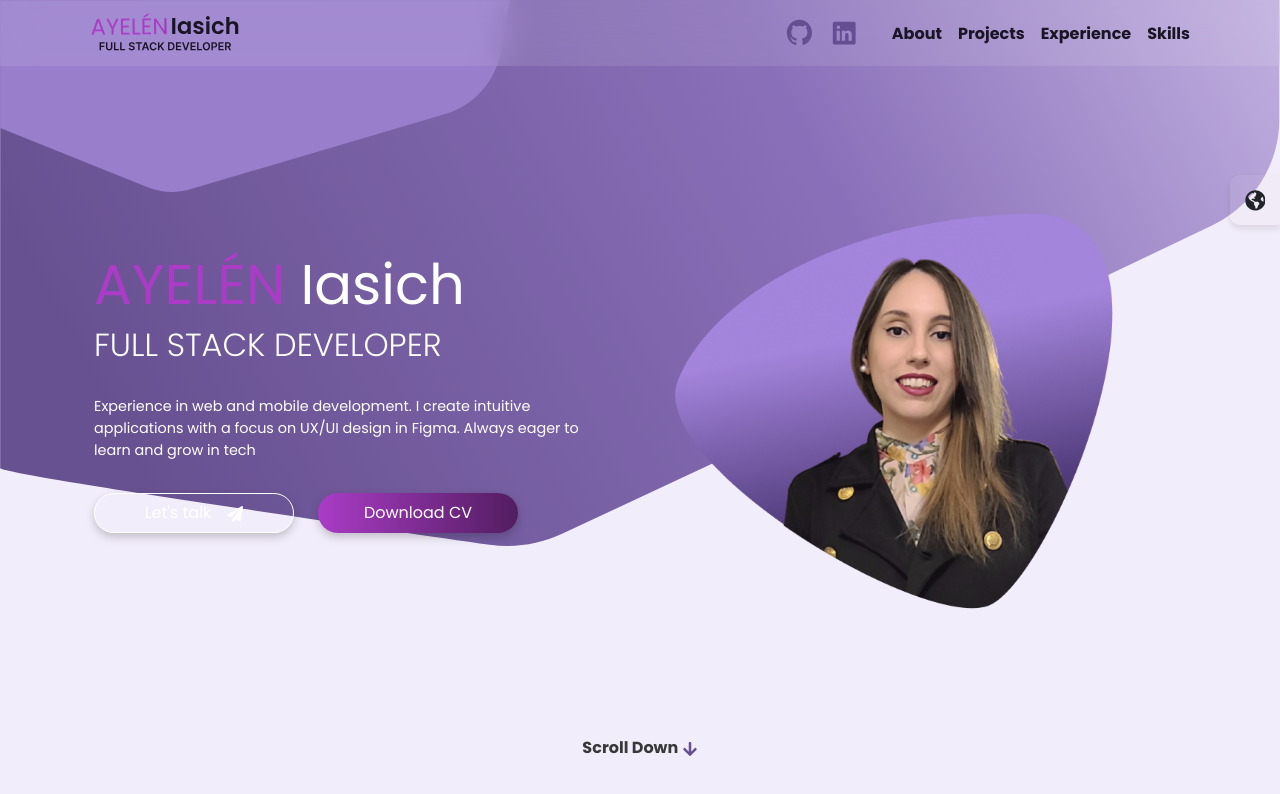
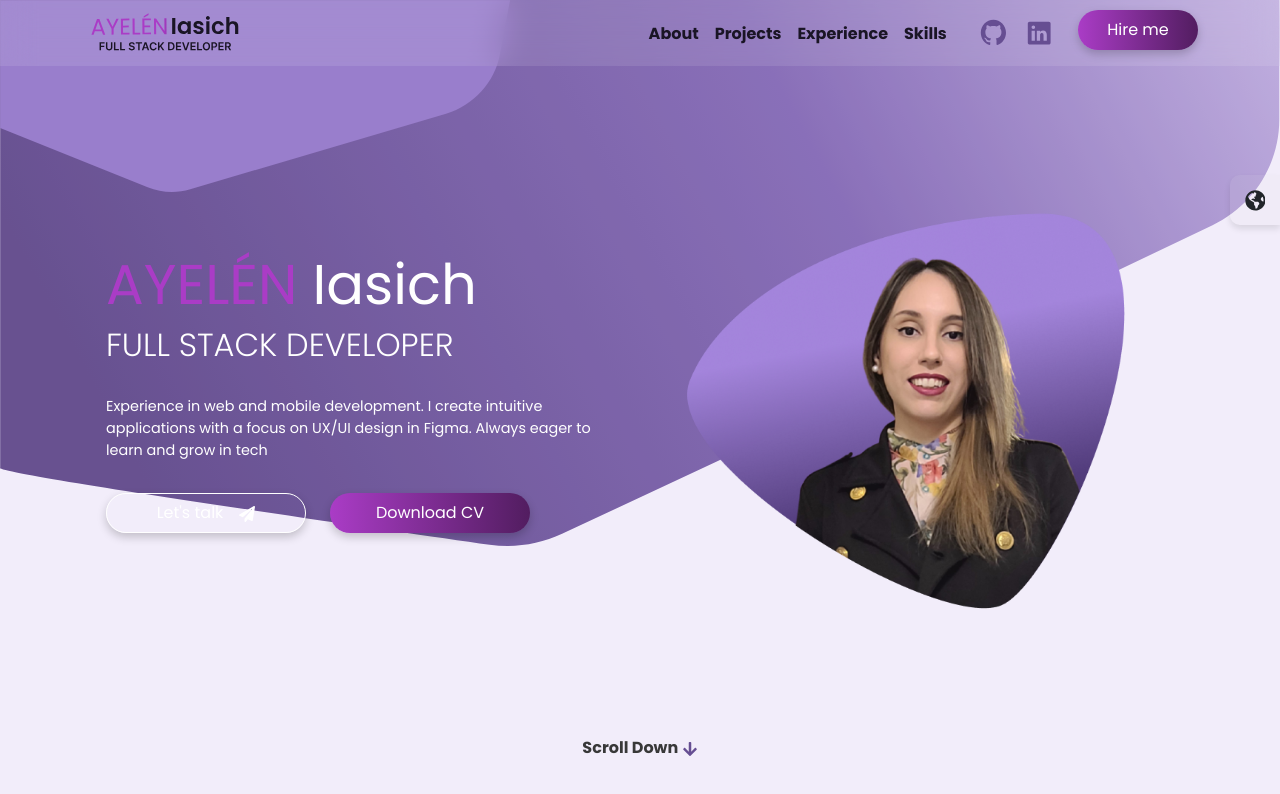
Before and after one commit to AyelenIasich/portfolio2024, a React (Create React App) app: page / in a window 1280 px wide. Shown: the top 794 px of the page. Built offline with nearby package versions, Linux system fonts and the light colour scheme.

Commit message:
style: adjusments in navbar elements styles

```diff
--- a/src/components/Buttons/PrimaryBtn/PrimaryBtn.css
+++ b/src/components/Buttons/PrimaryBtn/PrimaryBtn.css
@@ -23,6 +23,10 @@
   box-shadow: 0px 0px 0px 2px rgba(170, 60, 198, 0.5);
 }
 
+.isHireBtn{
+  width: 120px;
+}
+
 @media (max-width: 576px) {
   .primary-btn {
     width: 165px;
--- a/src/components/Buttons/PrimaryBtn/index.js
+++ b/src/components/Buttons/PrimaryBtn/index.js
@@ -2,10 +2,10 @@ import React from 'react'
 import "./PrimaryBtn.css"
 
 function PrimaryBtn(props) {
-  const {label, onClick, extraStyle} = props;
+  const {label, onClick, extraStyle, isHireMe} = props;
 
   return (
-    <button  onClick={onClick} className={`primary-btn ${extraStyle} ? ${extraStyle} : ""`}>{label}</button>
+    <button  onClick={onClick}  className={`primary-btn ${extraStyle ? extraStyle : ""} ${isHireMe ? "isHireBtn" : ""}`}>{label}</button>
   )
 }
 
--- a/src/components/Navbar/index.js
+++ b/src/components/Navbar/index.js
@@ -40,7 +40,6 @@ function Navbar() {
         </button>
         <div className="collapse navbar-collapse" id="navbarNav">
           <ul className="navbar-nav ms-auto text-center">
-            <SocialLinks />
             {linkSectionList.map((itemLink) => (
               <NavItem
                 itemName={itemLink.itemName}
@@ -48,9 +47,10 @@ function Navbar() {
                 key={itemLink.itemName}
               />
             ))}
+            <SocialLinks />
             <MobileSocialLink/>
             {/* Button hire me */}
-            {/* <PrimaryBtn label={t("hireText")} onClick={handleHireMe} extraStyle="d-none d-md-block"/> */}
+            <PrimaryBtn label={t("hireText")} onClick={handleHireMe} extraStyle="d-none d-md-block" isHireMe={true}/>
           </ul>
         </div>
       </div>
--- a/src/sections/Home/index.js
+++ b/src/sections/Home/index.js
@@ -26,7 +26,7 @@ function Home() {
     <section className="home-section">
       <BgHomeSVG className="background-svg d-none d-md-block" />
       <BgHomeMobile className="background-svg  d-md-none" />
-      <div className="container">
+      <div className="container d-flex  align-items-center justify-content-center ">
         <div className="row content-row ">
           <div className="col-12 col-lg-6 align-self-center justify-content-center order-2 text-content col-home ps-4">
             <h1 className="lastName display-4">
```
